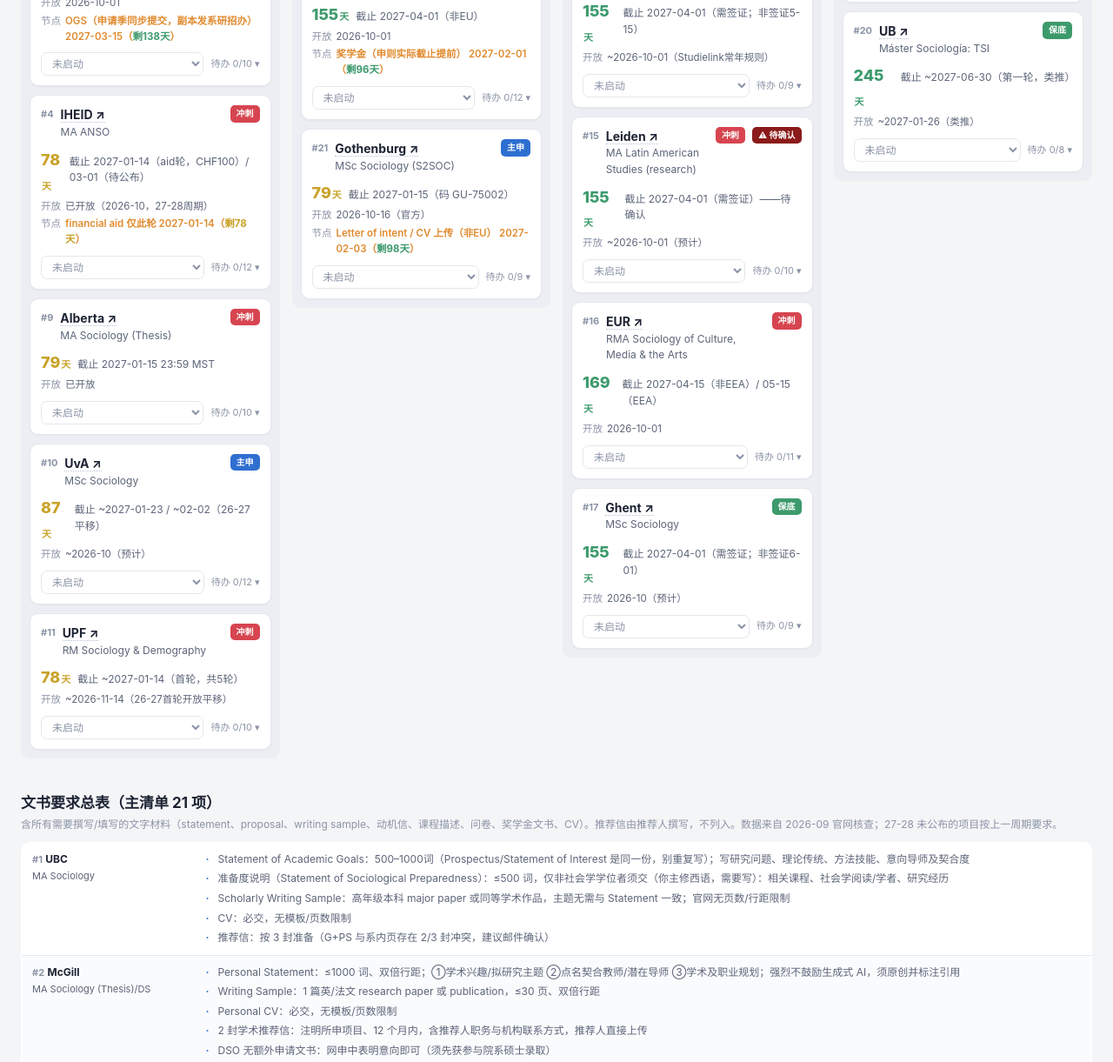
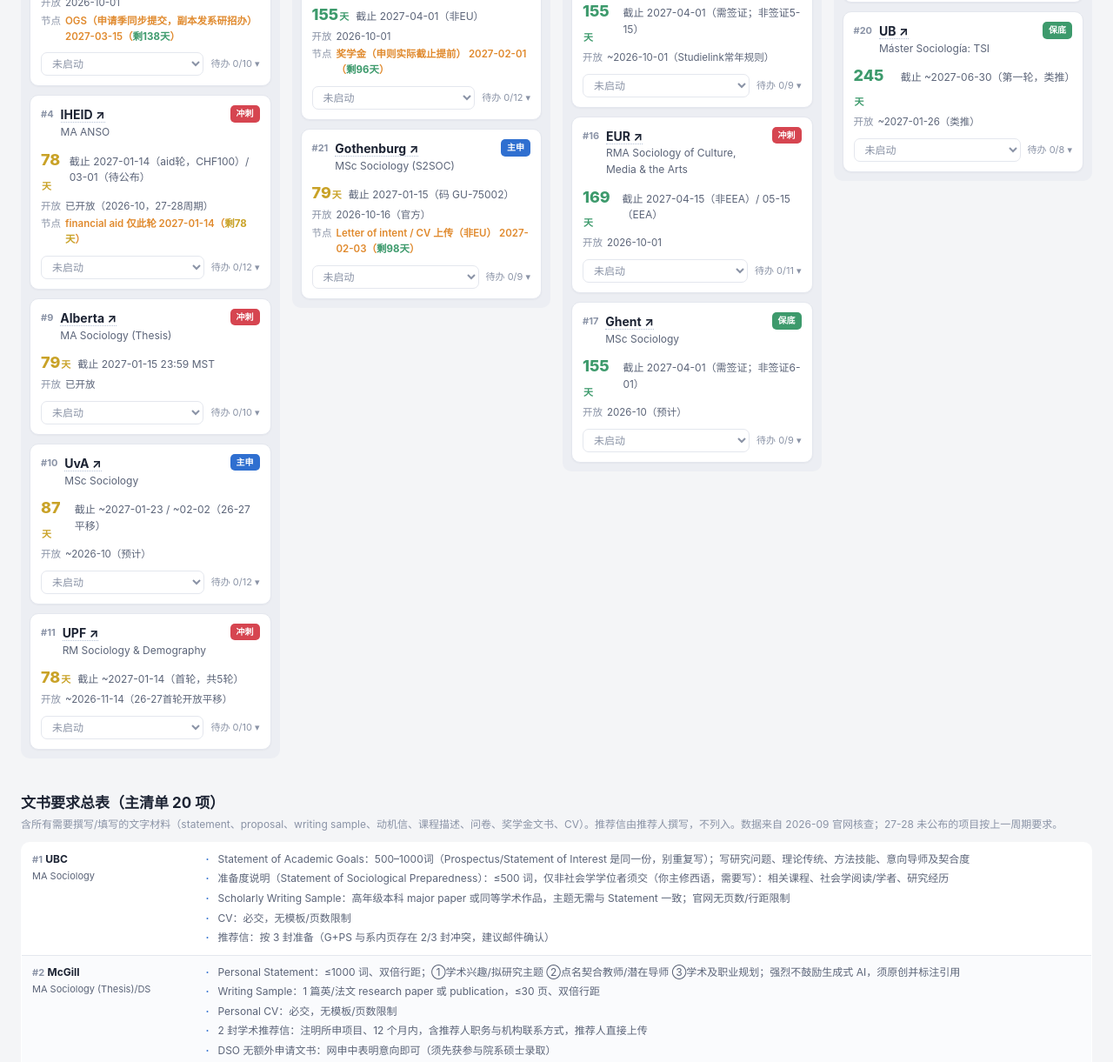
Before and after one commit to Jaime-Gu/grad-app-board, a plain HTML site: page index.html in a window 1280 px wide. Shown: the part 884-2105 px from the top of the page at 87% size. Drawn offline with Linux system fonts and the light colour scheme.

Commit message:
Leiden LAS(research) 确认 2026-27 起停招并移除；新增 7 个欧洲候选（荷兰/意大利/中东欧/法国）

```diff
--- a/index.html
+++ b/index.html
@@ -254,7 +254,7 @@
   <div class="board" id="board"></div>
 
   <div class="writing-section">
-    <div class="cand-title">文书要求总表（主清单 21 项）</div>
+    <div class="cand-title">文书要求总表（主清单 20 项）</div>
     <div class="cand-sub">含所有需要撰写/填写的文字材料（statement、proposal、writing sample、动机信、课程描述、问卷、奖学金文书、CV）。推荐信由推荐人撰写，不列入。数据来自 2026-09 官网核查；27-28 未公布的项目按上一周期要求。</div>
     <table class="wtable"><tbody id="writing-body"></tbody></table>
   </div>
@@ -498,22 +498,6 @@
       "（有条件）录取后在uSis确认入学、提交certified成绩单/文凭、办签证/居留并安排学费"],
     note:"仅9月入学；申请费€100" },
 
-  { order:15, stage:"P2", school:"Leiden", program:"MA Latin American Studies (research)", tier:"冲刺", warn:true,
-    open:{date:"2026-10-01",est:true,label:"~2026-10-01（预计）"}, deadline:{date:"2027-04-01",est:true,label:"2027-04-01（需签证）——待确认"},
-    reason:"研究型2年，研究提案要求高，建议与#13二选一或明确主次",
-    todos:[
-      "先邮件系里确认项目是否仍招生（官网专页已404；以下按2025-04官网存档，供复招时参考）",
-      "成绩自评：本科均分需相当于荷兰制≥7.5，毕业论文≥8；需区域研究/社科基础及本科论文",
-      "写研究提案约1000词，附至少5条注释书目，注明1-2位意向导师",
-      "写动机信700-1500词，论证为何适合研究型硕士",
-      "备英文CV + 列出2位推荐人（至少1位学术，注明单位与邮箱）",
-      "备2封推荐信（至少1封学术；抬头纸+签名+完整联系方式）：可自行uSis上传或推荐人直送",
-      "考IELTS 6.5（单项≥6.0）或TOEFL iBT 90（单项≥20）；另备西/葡语证明：读C1，听/说/写B2",
-      "备成绩单+文凭扫描件；非英/荷/德/法文需官方翻译",
-      "Studielink注册（MA Latin American Studies (research)，CROHO 60844）→ uSis上传 → 付€100申请费",
-      "需签证者04-01前、其他05-15前提交；录取后uSis确认入学、交certified文件、办签证/居留"],
-    note:"⚠ 疑似停招：Leiden项目列表已无此项目、专页404（2026-09-12核查，其他research MA均在列）。若确认停招以#13替代" },
-
   { order:16, stage:"P2", school:"EUR", program:"RMA Sociology of Culture, Media & the Arts", tier:"冲刺",
     open:{date:"2026-10-01"}, deadline:{date:"2027-04-15",label:"2027-04-15（非EEA）/ 05-15（EEA）"},
     reason:"截止最晚之一（4-15），研究型选拔材料可与UU/Leiden复用",
@@ -632,7 +616,6 @@
   12:"https://web.archive.org/web/20220922153107/https://soc.kuleuven.be/fsw/toekomstigestudenten/english/mos",
   13:"https://www.universiteitleiden.nl/en/education/study-programmes/master/latin-american-studies",
   14:"https://www.universiteitleiden.nl/en/education/study-programmes/master/cultural-anthropology-and-development-sociology/global-ethnography",
-  15:"https://www.universiteitleiden.nl/en/education/study-programmes/master/latin-american-studies-research",
   16:"https://www.eur.nl/en/research-master/sociology-culture-media-and-arts",
   17:"https://studiekiezer.ugent.be/2026/master-of-science-in-sociology-KMSOCY-en/starten",
   18:"https://www.ub.edu/master-estudios-latinoamericanos/",
@@ -654,7 +637,6 @@
   12:"在读可申：交官方中期成绩单；注册前（8-17至9-16）须完成 degree verification 学历核验",
   13:"在读可申：注明预计毕业日期+待完成课程清单；certified 最终成绩单+毕业证明 2027-09-01 前；需签证者 6-07 前交语言+预计毕业证明（可用学信网验证报告）",
   14:"同 LAS：certified 最终成绩单+毕业证明（毕业日期须在 9-01 开学前）",
-  15:"同 LAS：certified 最终成绩单+毕业证明（毕业日期须在 9-01 开学前）（项目疑似停招，先确认开设状态）",
   16:"在读可申；⚠ certified 学位证+成绩单副本须 2027-08-01 前到（6月毕业时间紧）；'毕业证明 8-31 替代'未获 ESHCC 确认，需邮件问",
   17:"在读可申：交校方预计毕业声明+最新成绩单；注册时必须已持证（未持证不能 enrol）；2025-10 起 Qualification Check 在线核验替代海牙认证（路径待确认）",
   18:"preinscripción 可无学位（须 matrícula 前取得）；matrícula（9月）时学位须宣誓翻译+海牙认证",
@@ -747,13 +729,6 @@
     "未毕业者：预计毕业日期 + 现有成绩单 + 剩余课程清单",
     "Visual Ethnography 的媒体实验题不适用于 Global Ethnography；官网未另列独立 CV、研究提案或写作样本",
   ],
-  15:[
-    "Research Proposal（存档）：约 1000 词，拟研究课题/领域 + 1–2 名可能指导教师 + 至少 5 项注释书目（annotated bibliography）",
-    "Motivation letter（存档）：700–1500 词，论证为何选择研究型硕士及为何是合适人选，结构清晰论证充分",
-    "CV：须含 2 名 referees 的机构隶属和电子邮箱（委员会可联系核实，非另交推荐信）",
-    "学士论文或等值写作成果：证明区域研究/文学/历史/社科基础及文献与研究能力",
-    "⚠ 项目疑似停招，以上为 2024-25 存档要求，先确认开设再准备",
-  ],
   16:[
     "英文 CV：PDF 上传，未规定页数",
     "英文 Essay or paper：5–10 页，主题自选（可用本科课程论文），展示学术写作和分析能力，必须附参考文献表",
@@ -803,7 +778,6 @@
   12:{gpa:"无 GPA 最低线；成绩单无评分说明须补 grading table；QASS 方向另要统计+定量方法≥12 ECTS（与你背景不符，慎选该方向）", cert:"中国大陆申请时无需 APS；注册前 degree verification：CSSD 学位/学历在线验证报告，或校方核验邮件（含学生+申请号+成绩学位信息）；也可赴比现场验原件"},
   13:{gpa:"未公布最低均分/换算；招生委个案评估", cert:"录取后按 admission statement：在线验证或院校盖章认证复印件密封寄送（院校不能寄可按指引发官方邮箱；无法取得院校认证件时才走海牙替代）；CSSD 是否个案指定需邮件确认"},
   14:{gpa:"同 LAS：未公布最低均分；个案评估", cert:"同 Leiden 现行验证规则；CSSD 是否个案指定需邮件确认"},
-  15:{gpa:"存档：本科均分≥7.5 荷兰制+学士论文≥8；无中国换算公式，由招生委评定", cert:"同 Leiden 现行验证规则；⚠疑似停招先确认"},
   16:{gpa:"平均成绩须相当于荷兰制7.5；申请时须填报全部已修成绩平均值；86 不自动等于 7.5", cert:"conditional 后 2027-08-01 前交 certified copies（大学/公证人/宣誓翻译签章）；未及时领到学位证可交官方毕业证明（需 ESHCC 确认）；未列 WES/CSSD"},
   17:{gpa:"无最低均分公布；按课程内容个案录取（研究方法/理论/写作基础）", cert:"⚠ 申请截止前须完成 Qualification Check 验证（€59；2025-10-01 起取代常规海牙认证）；非英/荷/法/德文件须宣誓翻译；未毕业交预计毕业声明，注册前补齐最终验证"},
   18:{gpa:"评分=学术匹配4+均分5+附加1；无公开换算；Equivalencia de Nota Media 未明确预注册必交（general scholarship 注册时须交）", cert:"预注册可未合法化复印件；注册前非EEES未homologado学历：海牙/领事认证+UB comprobación（2026-27 为 €218.15 非 €216）+硕士准入证明；非西/加/英文件须合法化后官方翻译"},
@@ -1064,6 +1038,21 @@
   { region:"美国公立", school:"SUNY Albany", program:"Sociology, M.A.", degree:"MA · 约2年", lang:"英语", tuition:"约$23,100/年", deadline:"参照 1-15", ielts:"IELTS 6.5", fit:"ok", prereq:"综合评估；社会人口学/不平等方向强", funding:"有限", why:"老牌社会学强系 terminal MA；资助少", source:"https://www.albany.edu/sociology/programs/ma-sociology" },
   { region:"美国公立", school:"Queens College (CUNY)", program:"Sociology, M.A.", degree:"MA · 约2年（30学分）", lang:"英语", tuition:"全程学费约$25,700（$855/学分）", deadline:"参照 2-3 月（滚动）", ielts:"IELTS 6.5", fit:"ok", prereq:"综合评估，对跨背景友好", funding:"很有限", why:"总学费低但纽约生活费高；适合有纽约资源者", source:"https://www.qc.cuny.edu/academics/sociology/" },
 
+  // ── 荷兰（新增）──
+  { region:"荷兰（新增）", school:"VU Amsterdam", program:"MSc Social and Cultural Anthropology", degree:"MSc · 1年（60 ECTS）", lang:"英语", tuition:"€25,370/年（2027-28）", deadline:"需签证非EU 2027-04-01；奖学金建议2026-12-01前申请", ielts:"IELTS 6.5", fit:"risky", prereq:"直接录取通常要人类学本科或30 EC人类学；其他背景委员会审查，可判最多30 EC预科", funding:"VUFP学费减免+自动考虑NL Scholarship €5,000（2027-02-01截止）", why:"社会学辅修不必然满足人类学理论与方法背景，有补预科风险；一年制含3个月田野", source:"https://vu.nl/en/education/master/social-and-cultural-anthropology/admissions" },
+  { region:"荷兰（新增）", school:"UvA", program:"MSc Cultural and Social Anthropology", degree:"MSc · 1年（60 ECTS）", lang:"英语", tuition:"€23,455/年（2027-28）", deadline:"非EEA：2027-02-05 Studielink / 2027-02-15 SIS", ielts:"IELTS 7.0（单项≥6.5）", fit:"risky", prereq:"约30 ECTS人类学（含一学期理论）+至少20 ECTS社科研究方法（强调质性）", funding:"Amsterdam Merit Scholarship=学费（2027-02-15截止，须无条件直接录取）", why:"30+20 ECTS 硬门槛，辅修未必够；满足后民族志训练自由度高", source:"https://www.uva.nl/en/programmes/masters/cultural-and-social-anthropology/application-and-admission/application-and-admission.html" },
+  { region:"荷兰（新增）", school:"Tilburg", program:"MSc Sociology: Politics, Policy and Society in Comparative Perspective", degree:"MSc · 1年（60 ECTS）", lang:"英语", tuition:"€19,900/年（26-27参照）", deadline:"非EEA 2027-04-01", ielts:"IELTS 6.5（写作/口语≥6.0）", fit:"ok", prereq:"社会学等本科；需社会学理论+其他社科+统计/方法，未设固定ECTS；不足可判最多30 EC预科", funding:"Tilburg Waiver 减免50%学费（须直接录取，2027-04-01前申请，超额抽签）", why:"接受多种社科背景个案审查，辅修可尝试；预科录取者不能申减免", source:"https://www.tilburguniversity.edu/education/masters-programs/sociology/application" },
+
+  // ── 意大利（新增）──
+  { region:"意大利（新增）", school:"Trento", program:"MA Sociology and Social Research", degree:"MA · 2年（120 ECTS）", lang:"英语", tuition:"非EU首年按录取分：≥90免学费 / 70-89 €1,000 / 60-69 €2,000 / 50-59 €4,500", deadline:"27-28未公布；参照2026-03-04 12:00 CET", ielts:"英语B2（IELTS 5.5）", fit:"risky", prereq:"至少3年本科+良好成绩；须40 ECTS且覆盖社会学、经济统计、法律/政治/社会政策、历史/人类学/心理/教育等至少两类；非EU仅6席；境外本科须6月30日前毕业", funding:"按录取排名自动评定奖学金，无需单独申请", why:"费用分档低且社会研究训练对口，但40 ECTS跨两类先修是主要风险", source:"https://corsi.unitn.it/en/sociology-and-social-research/enrollment/admission-non-europeans" },
+
+  // ── 中东欧（新增）──
+  { region:"中东欧（新增）", school:"Charles University（布拉格查理大学）", program:"MA Sociology of Contemporary Societies (SCS)", degree:"MA · 2年", lang:"英语", tuition:"€6,000/年", deadline:"27-28未公布；参照中期2026-06-30、延长2026-08-31；签证生建议2月/4月早鸟轮", ielts:"IELTS 6.5（单项≥6.0）", fit:"ok", prereq:"相关本科毕业；无固定社会学/人类学ECTS门槛", funding:"FSV UK Scholars 约CZK 75,000一次性生活补助（不免学费；2027-04-30截止）", why:"含空间与流动人类学方向，学费较低；用辅修+方法课程+研究经历证明匹配", source:"https://iss.fsv.cuni.cz/en/admissions/master-studies/sociology-contemporary-societies-scs" },
+  { region:"中东欧（新增）", school:"ELTE（布达佩斯）", program:"MA Cultural Anthropology", degree:"MA · 2年（120 ECTS）", lang:"英语", tuition:"€3,500/学期（约€7,000/年）", deadline:"2027-05-31（9月入学）；早鸟轮2026-11-15、2027-01-15，常规轮2027-04-30", ielts:"英语B2（IELTS 5.5；也可入学口试评估）", fit:"strong", prereq:"接受社科/传播/国际研究/社会工作/社会学/人类学本科；其他本科个案考虑，可要求入学后补学分；须在线口试并说明拟做的人类学田野研究计划", funding:"可申请 Stipendium Hungaricum 全额奖学金（学费+生活/住宿支持）", why:"跨专业友好且无固定人类学ECTS硬门槛，费用低；田野研究计划是口试重点", source:"https://www.elte.hu/en/cultural-anthropology-ma" },
+
+  // ── 法国（新增）──
+  { region:"法国（新增）", school:"Sciences Po（巴黎政治学院）", program:"Master’s in Sociology — Global Societies track", degree:"Master's · 2年（研究型，≥120 ECTS）", lang:"英语（Global Societies 方向，无需法语）", tuition:"€20,640/年（26-27参照）", deadline:"2027-02-21 23:59 巴黎时间（国际程序）", ielts:"IELTS 7.0（C1）", fit:"ok", prereq:"无特定先修学分要求；非法国本科经两阶段综合评审，需本科均分证明+2封学术推荐", funding:"Émile Boutmy 硕士每年€18,500学费减免（2027入学第二轮须2026-11-29前申请）", why:"全英语方向研究全球社会变迁与不平等，无社会学ECTS硬门槛；学费高、选拔严格", source:"https://www.sciencespo.fr/ecole-recherche/en/academics/masters/master-sociology/global-societies/" },
+
 ];
 
 function renderCandidates(fit){
```
